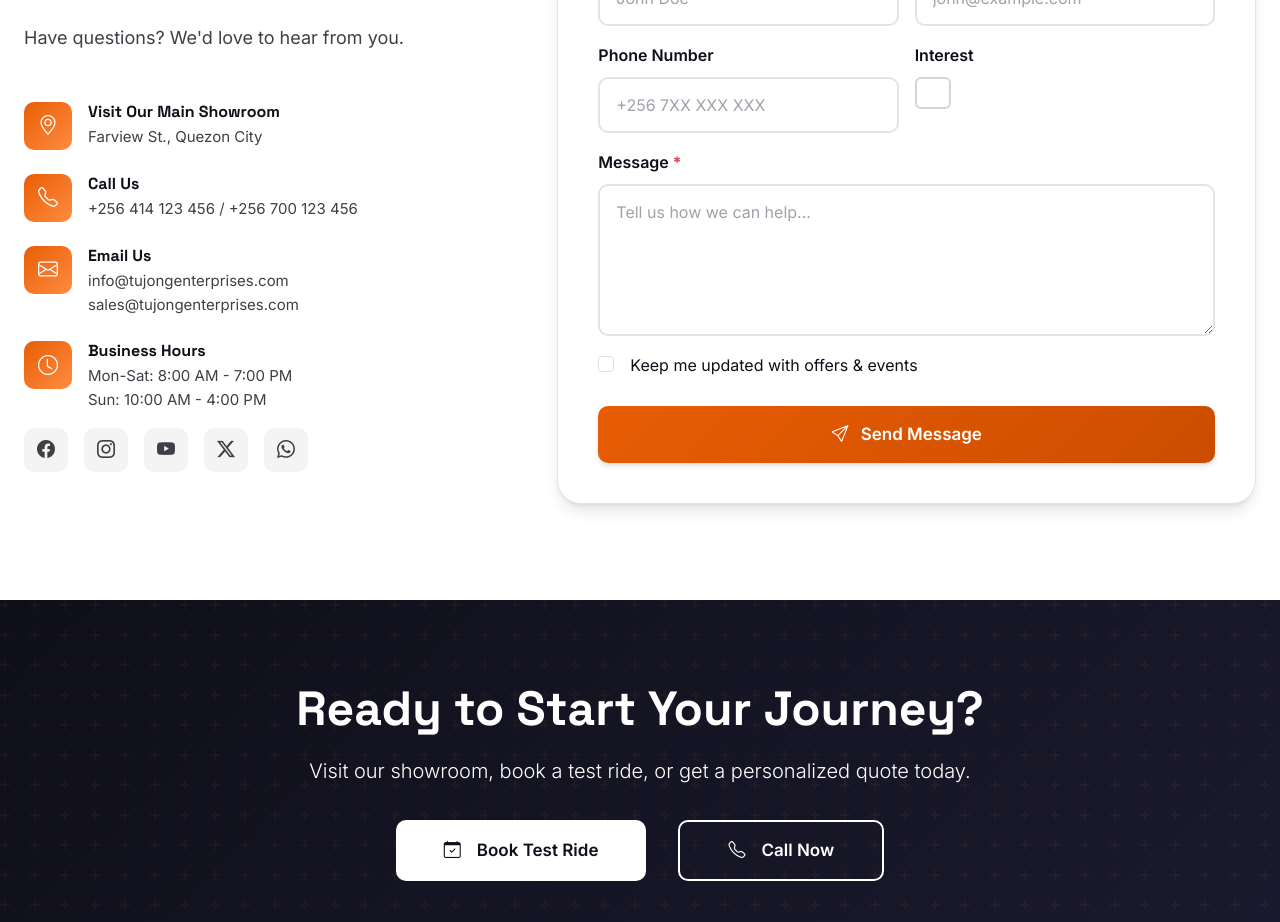
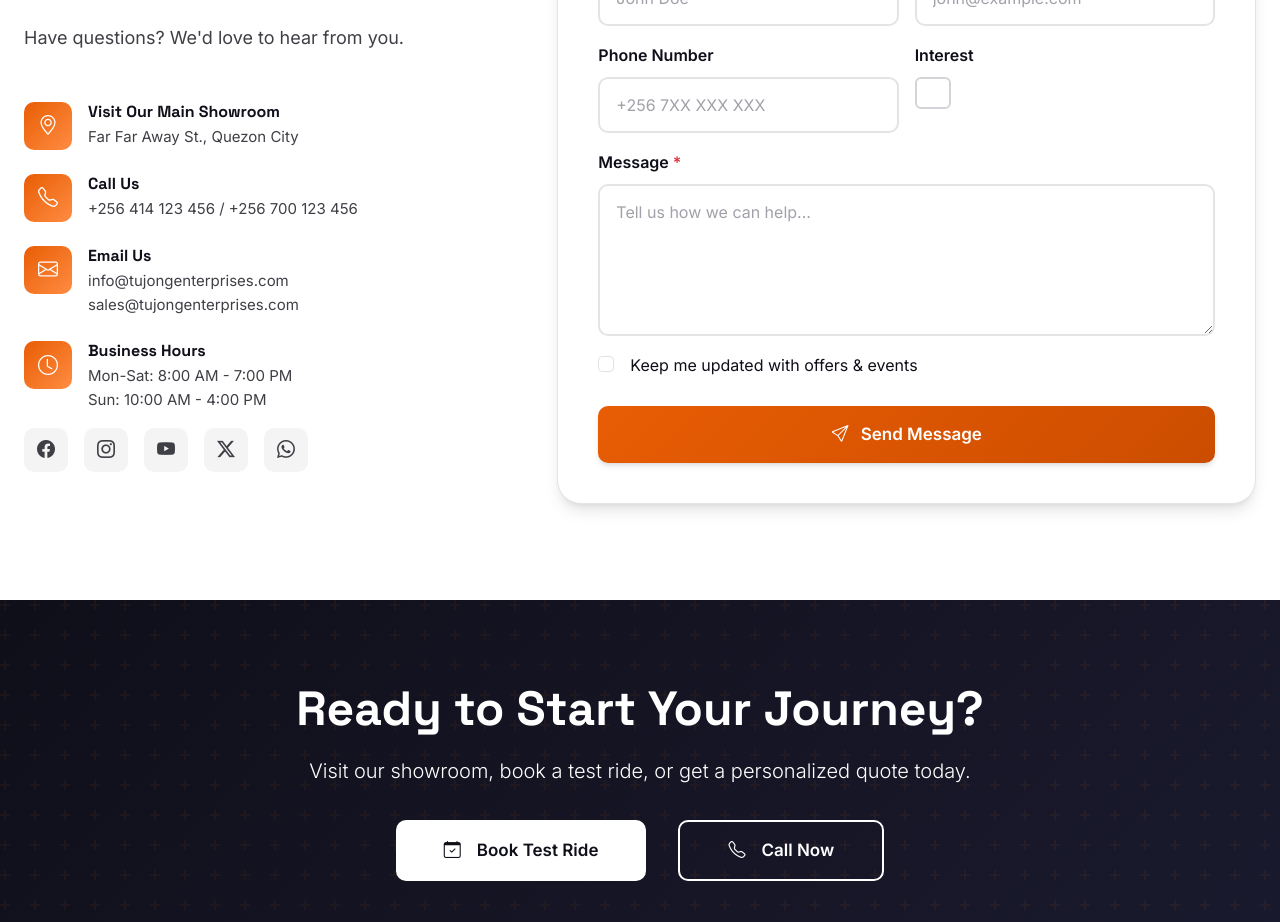
Before and after one commit to JphOrq/TujongEnterprises, a plain HTML site: page index.html in a window 1280 px wide. Shown: the part 9060-9982 px from the top of the page. Drawn offline with nearby package versions, Linux system fonts and the light colour scheme.

Commit message:
edit index.html

```diff
--- a/index.html
+++ b/index.html
@@ -716,7 +716,7 @@
                 <div class="contact-icon"><i class="bi bi-geo-alt"></i></div>
                 <div>
                   <h6>Visit Our Main Showroom</h6>
-                  <p>Farview St., Quezon City</p>
+                  <p>Far Far Away St., Quezon City</p>
                 </div>
               </div>
               <div class="contact-item">
```
